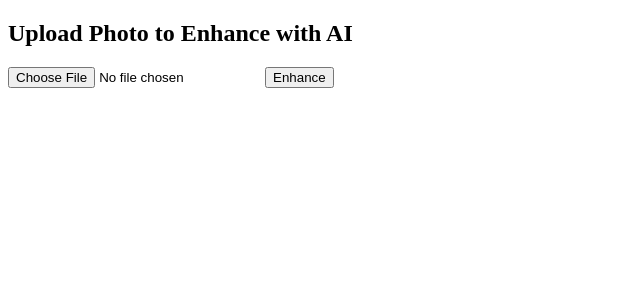
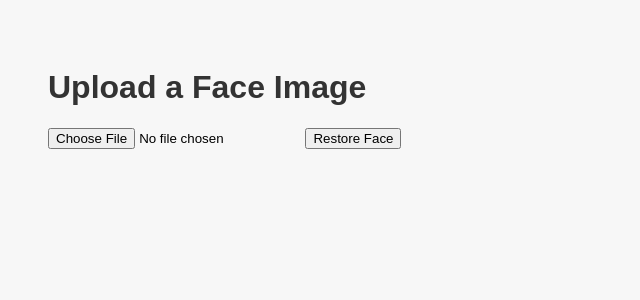
Before and after one commit to poojadewas/gfpgan-office-app, a Flask app: page / in a window 1280 px wide. Shown: the top 300 px of the page, without its empty margins (0-640 px from the left). Run offline with Flask 3, Linux system fonts and the light colour scheme.

Commit message:
Update index.html

```diff
--- a/templates/index.html
+++ b/templates/index.html
@@ -1,17 +1,35 @@
-<!DOCTYPE html>
+<!doctype html>
 <html>
 <head>
-    <title>Photo Enhancer | Pooja Colour Lab</title>
+    <title>Face Restoration App</title>
+    <style>
+        body {
+            font-family: Arial, sans-serif;
+            padding: 40px;
+            background: #f7f7f7;
+        }
+        h1 {
+            color: #333;
+        }
+        form {
+            margin-bottom: 20px;
+        }
+        img {
+            border: 1px solid #ccc;
+            border-radius: 10px;
+        }
+    </style>
 </head>
 <body>
-    <h2>Upload Photo to Enhance with AI</h2>
+    <h1>Upload a Face Image</h1>
     <form method="POST" enctype="multipart/form-data">
-        <input type="file" name="image" required>
-        <button type="submit">Enhance</button>
+        <input type="file" name="image" accept="image/*" required>
+        <button type="submit">Restore Face</button>
     </form>
-    {% if output_url %}
-        <h3>Enhanced Image:</h3>
-        <img src="{{ output_url }}" width="300">
+
+    {% if output_image %}
+        <h2>Restored Output:</h2>
+        <img src="{{ output_image }}" width="400">
     {% endif %}
 </body>
 </html>
```
